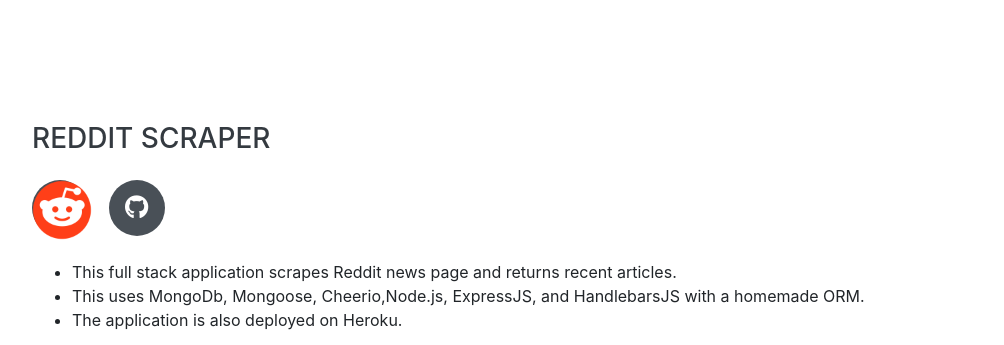
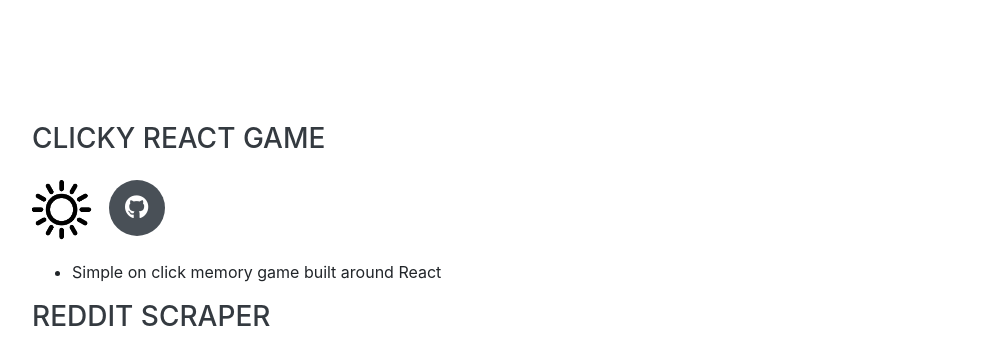
Before and after one commit to Dalantinow/Developer-Portfolio, a website with bundled scripts: page index.html in a window 1280 px wide. Shown: the part 2280-2625 px from the top of the page, without its empty margins (240-1244 px from the left). Built offline with nearby package versions, Linux system fonts and the light colour scheme; files whose address does not match are found by name; a web font is replaced by a local one.

Commit message:
Adding Clicky game

```diff
--- a/index.html
+++ b/index.html
@@ -125,6 +125,23 @@
                 <div class="resume-item d-flex flex-column flex-md-row justify-content-between mb-5">
                     <div class="resume-content">
         </section>
+        <div class="resume-item d-flex flex-column flex-md-row justify-content-between">
+            <div class="resume-content">
+                <h3 class="mb-0">Clicky React Game</h3>
+                <br>
+                <div class="social-icons">
+                    <a href="https://immense-stream-79108.herokuapp.com/"><img src="img/sun.png"
+                            height="60px" width="60px" alt="Clicky Game"></a>
+                    <a href="https://github.com/Dalantinow/clickygame"><i class="fab fa-github"></i></a>
+                </div>
+                <br>
+                <ul>
+                    <li>Simple on click memory game built around React</li>
+
+                </ul>
+            </div>
+        </div>
+    </div>
         <div class="resume-item d-flex flex-column flex-md-row justify-content-between">
             <div class="resume-content">
                 <h3 class="mb-0">Reddit Scraper</h3>
```
Also changed, not shown: img/sun.png (added).
